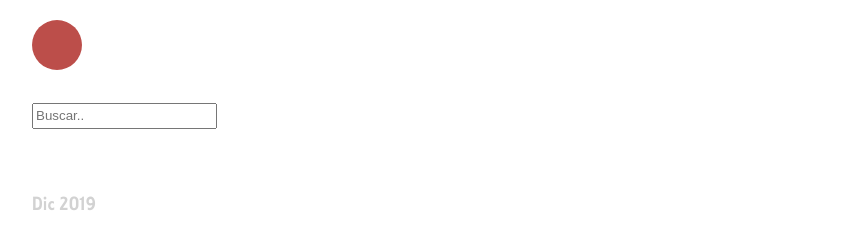
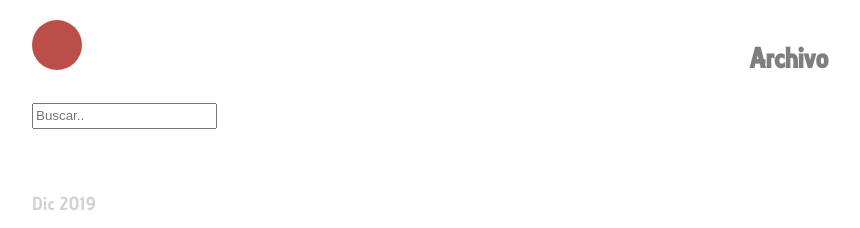
Before and after one commit to Rocmpr/blog, a Jekyll site: the page built from index.html, in a window 1280 px wide. Shown: the top 228 px of the page, without its empty margins (208-1068 px from the left). Built offline with Jekyll 4.4.1, drawn with Linux system fonts in a browser that asks for light colours; the list of posts is cut into pages by our own code; comment, search, counter and statistics services are not loaded.

Commit message:
Update navigation.html

```diff
--- a/_includes/navigation.html
+++ b/_includes/navigation.html
@@ -9,11 +9,9 @@
         </div>
     </a>
 
-{% if page == 1%}
     <ul>
       <li><a href="{{ site.baseurl }}/index.html"><h2 class="nav-title">Archivo</h2></a></li>
     </ul>
-{% endif %}
 
   </div>
 </nav>
```
